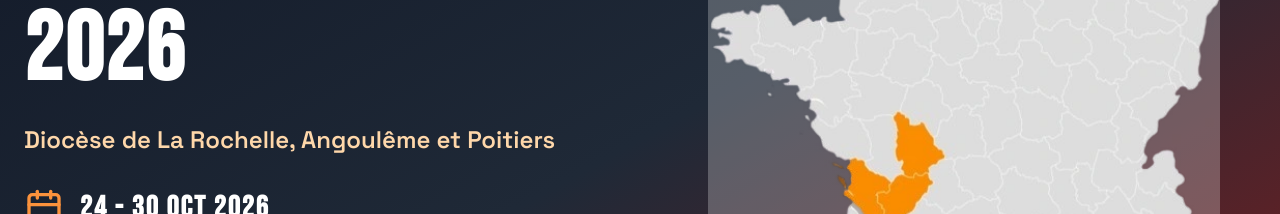
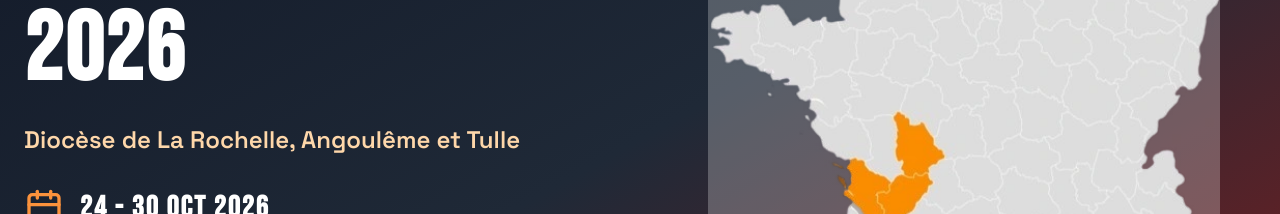
Before and after one commit to anselmecallens-source/famissio-antigravity, a React (Vite) app: page /missions in a window 1280 px wide. Shown: the part 880-1094 px from the top of the page. Built offline with nearby package versions, Linux system fonts and the light colour scheme.

Commit message:
Remplacement de Poitiers par Tulle dans les diocèses de la mission 2026

```diff
--- a/src/pages/Missions.jsx
+++ b/src/pages/Missions.jsx
@@ -388,7 +388,7 @@ const MissionsPage = () => {
                 2026
               </h2>
               <p className="text-2xl mb-8 location-text font-semibold text-orange-200">
-                Diocèse de La Rochelle, Angoulême et Poitiers
+                Diocèse de La Rochelle, Angoulême et Tulle
               </p>
               <div className="flex items-center gap-4 text-3xl font-bold mb-8">
                 <Calendar className="w-10 h-10 text-orange-400" />
```
